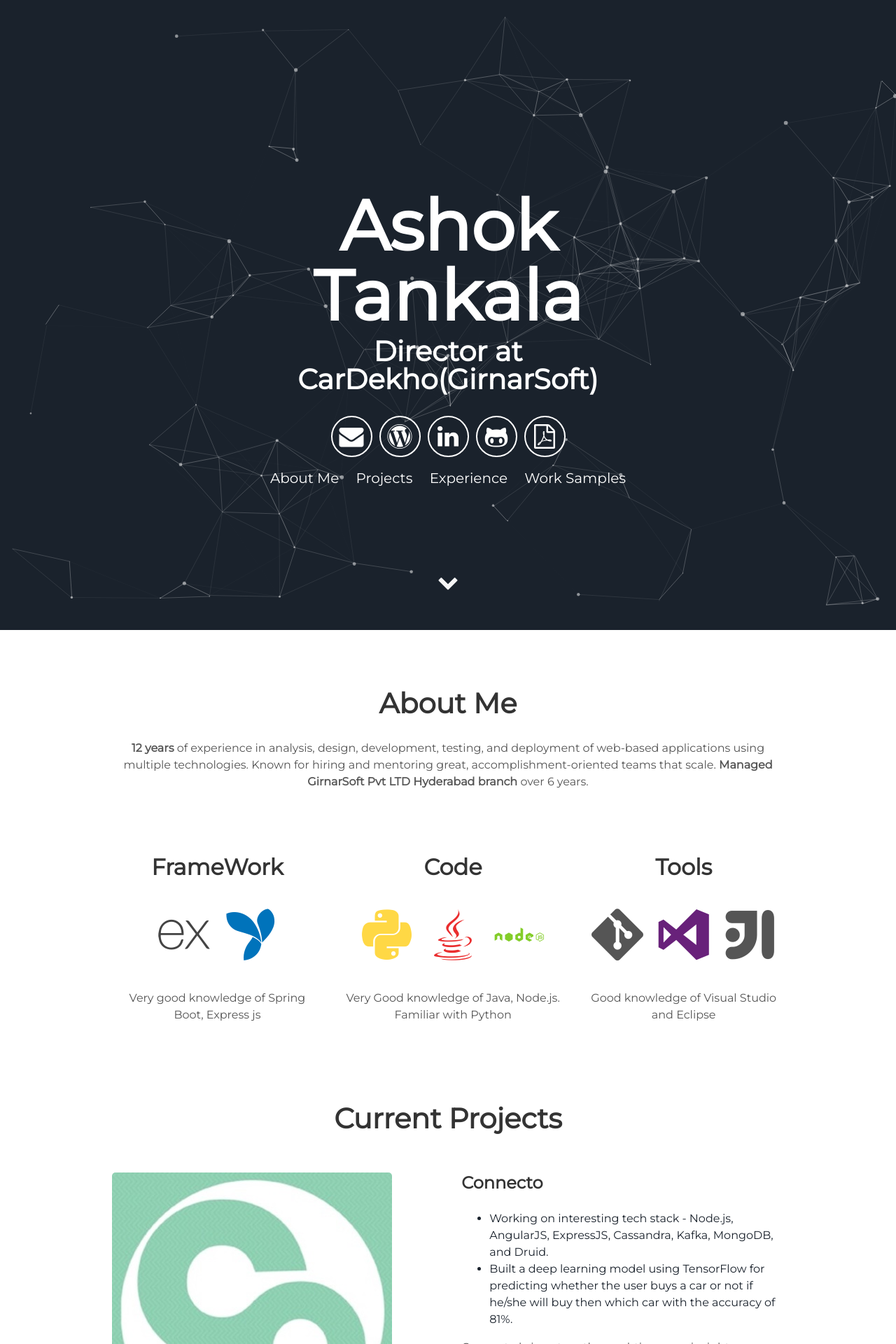
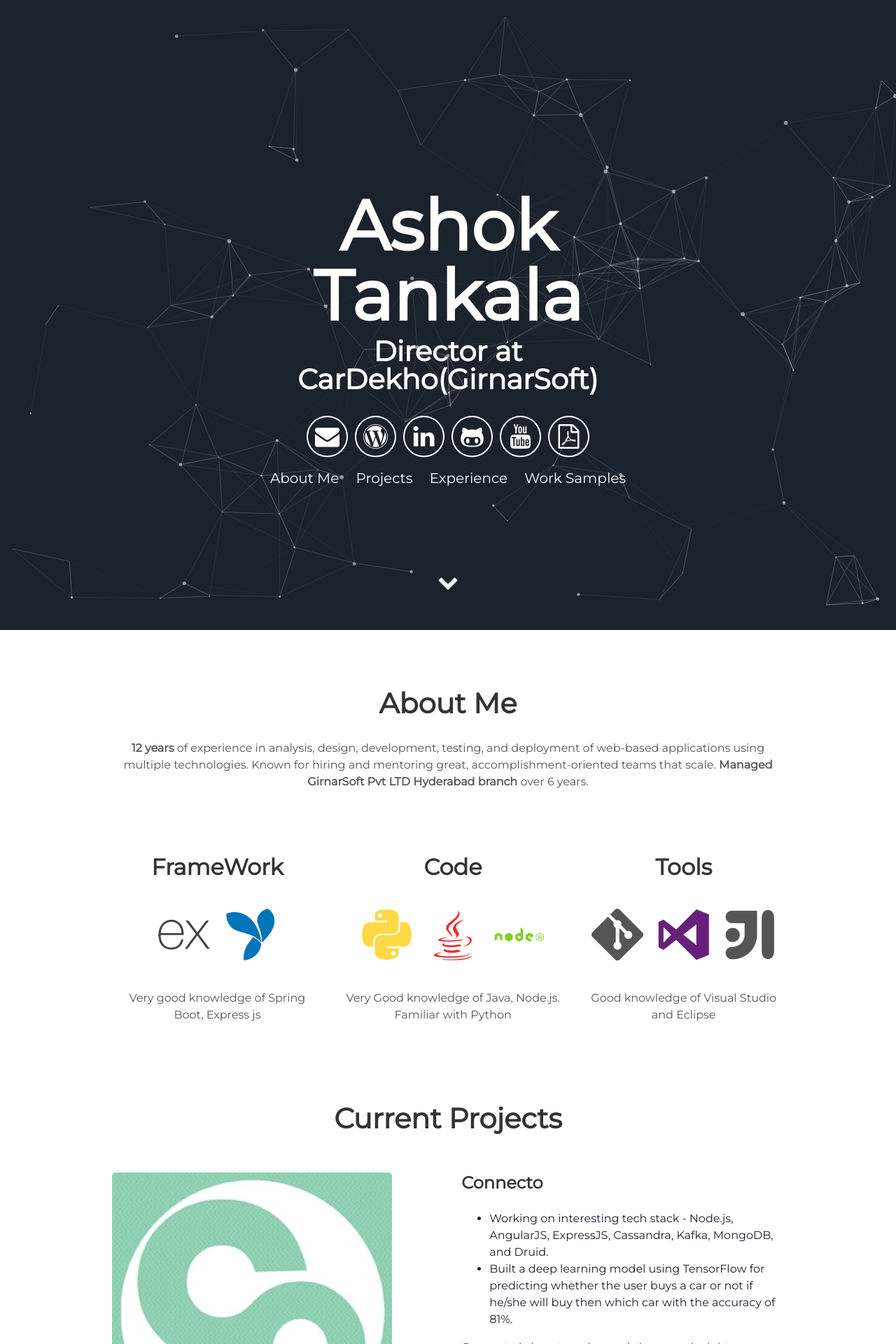
Before and after one commit to tankala/tankala.github.io, a Jekyll site: the page built from index.html, in a window 1280 px wide. Shown: the top 1920 px of the page at 70% size. Built offline with Jekyll 4.4.1, drawn with Linux system fonts in a browser that asks for light colours.

Commit message:
youtube channel details added

```diff
--- a/_includes/header.html
+++ b/_includes/header.html
@@ -9,6 +9,7 @@
         <a title="My Blog" target="_blank" href="https://blog.tanka.la"><i class="icon fa fa-wordpress" aria-hidden="true"></i></a>
         <a title="My LinkedIn" target="_blank" href="https://www.linkedin.com/in/ashoktankala/"><i class="icon fa fa-linkedin" aria-hidden="true"></i></a>
         <a title="My Github" target="_blank" href="https://github.com/tankala"><i class="icon fa fa-github-alt" aria-hidden="true"></i></a>
+        <a title="My YouTube Channel" target="_blank" href="https://www.youtube.com/channel/UCadwQC_8IQkwpKrF9XidLPA"><i class="icon fa fa-youtube" aria-hidden="true"></i></a>
         <a title="My Resume" target="_blank" href="/assets/pdf/AshokTankalaCV.pdf"><i class="icon fa fa-file-pdf-o" aria-hidden="true"></i></a>
       </div>
       <div class="header-links">
```
